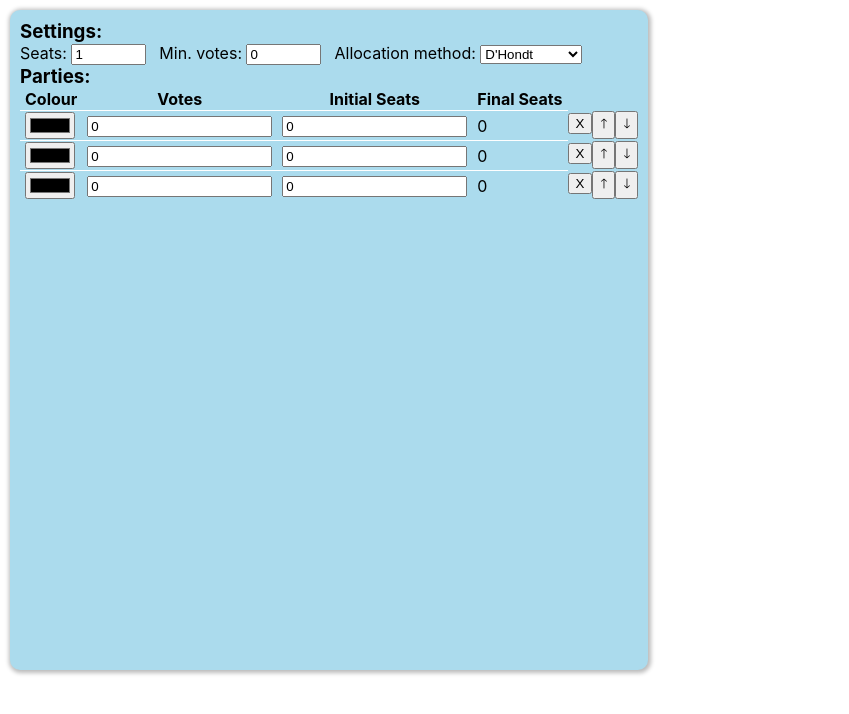
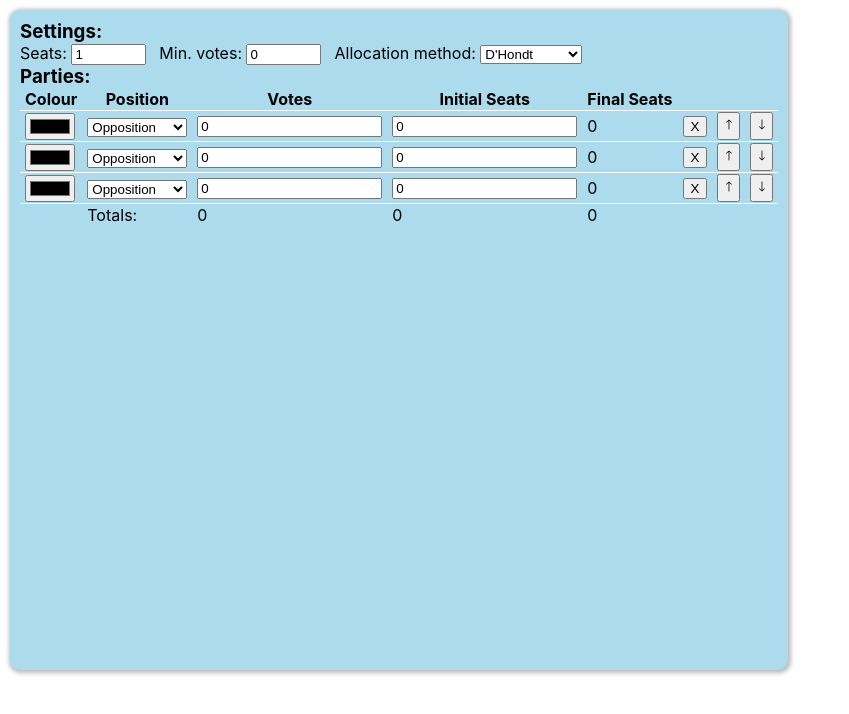
Before and after one commit to luke-r-p/election-tool, a React (Create React App) app: page / in a window 1280 px wide. Shown: the top 714 px of the page, without its empty margins (0-849 px from the left). Built offline with nearby package versions, Linux system fonts and the light colour scheme.

Commit message:
Added position value to parties (government, opposition, or cross-bench) and added non-functioning totals row to bottom of table

```diff
--- a/src/App.js
+++ b/src/App.js
@@ -17,7 +17,7 @@ function App() {
   }
 
   // contains the data for all of the parties
-  const [partyData, setPartyData] = useState([new Party(0, 0, 0, 0), new Party(0, 0, 0, 0), new Party(0, 0, 0, 0)]);
+  const [partyData, setPartyData] = useState([new Party(0, 0, 0, 0, 0), new Party(0, 0, 0, 0, 0), new Party(0, 0, 0, 0, 0)]);
 
   return (
     <div className="App">
--- a/src/PartyTable.js
+++ b/src/PartyTable.js
@@ -6,44 +6,71 @@ export function PartyTable({data}) {
     <table>
       <tr>
         <th>Colour</th>
+        <th>Position</th>
         <th>Votes</th>
         <th>Initial Seats</th>
         <th>Final Seats</th>
       </tr>
       <tr>
         <td><input type='color' value={data[0].colour}/></td>
+        <td><select value={data[0].position}>
+          <option value={0}>Opposition</option>
+          <option value={1}>Government</option>
+          <option value={2}>Cross-Bench</option>
+          </select></td>
         <td><input type='number' value={data[0].votes}/></td>
         <td><input type='number' value={data[0].inseats}/></td>
         <td>{data[0].fseats}</td>
-        <button>X</button>
-        <button>🡑</button>
-        <button>🡓</button>
+        <td><button>X</button></td>
+        <td><button>🡑</button></td>
+        <td><button>🡓</button></td>
       </tr>
       <tr>
         <td><input type='color' value={data[1].colour}/></td>
+        <td><select value={data[1].position}>
+          <option value={0}>Opposition</option>
+          <option value={1}>Government</option>
+          <option value={2}>Cross-Bench</option>
+          </select></td>
         <td><input type='number' value={data[1].votes}/></td>
         <td><input type='number' value={data[1].inseats}/></td>
         <td>{data[1].fseats}</td>
-        <button>X</button>
-        <button>🡑</button>
-        <button>🡓</button>
+        <td><button>X</button></td>
+        <td><button>🡑</button></td>
+        <td><button>🡓</button></td>
       </tr>
       <tr>
         <td><input type='color' value={data[2].colour}/></td>
+        <td><select value={data[2].position}>
+          <option value={0}>Opposition</option>
+          <option value={1}>Government</option>
+          <option value={2}>Cross-Bench</option>
+          </select></td>
         <td><input type='number' value={data[2].votes}/></td>
         <td><input type='number' value={data[2].inseats}/></td>
         <td>{data[2].fseats}</td>
-        <button>X</button>
-        <button>🡑</button>
-        <button>🡓</button>
+        <td><button>X</button></td>
+        <td><button>🡑</button></td>
+        <td><button>🡓</button></td>
+      </tr>
+      <tr>
+        <td></td>
+        <td>Totals:</td>
+        <td>0</td>
+        <td>0</td>
+        <td>0</td>
+        <td></td>
+        <td></td>
+        <td></td>
       </tr>
     </table>
   )
 }
 
 export class Party {
-  constructor(colour, votes, inseats, fseats) {
+  constructor(colour, position, votes, inseats, fseats) {
     this.colour = colour;
+    this.position = position;
     this.votes = votes;
     this.inseats = inseats;
     this.fseats = fseats;
```
